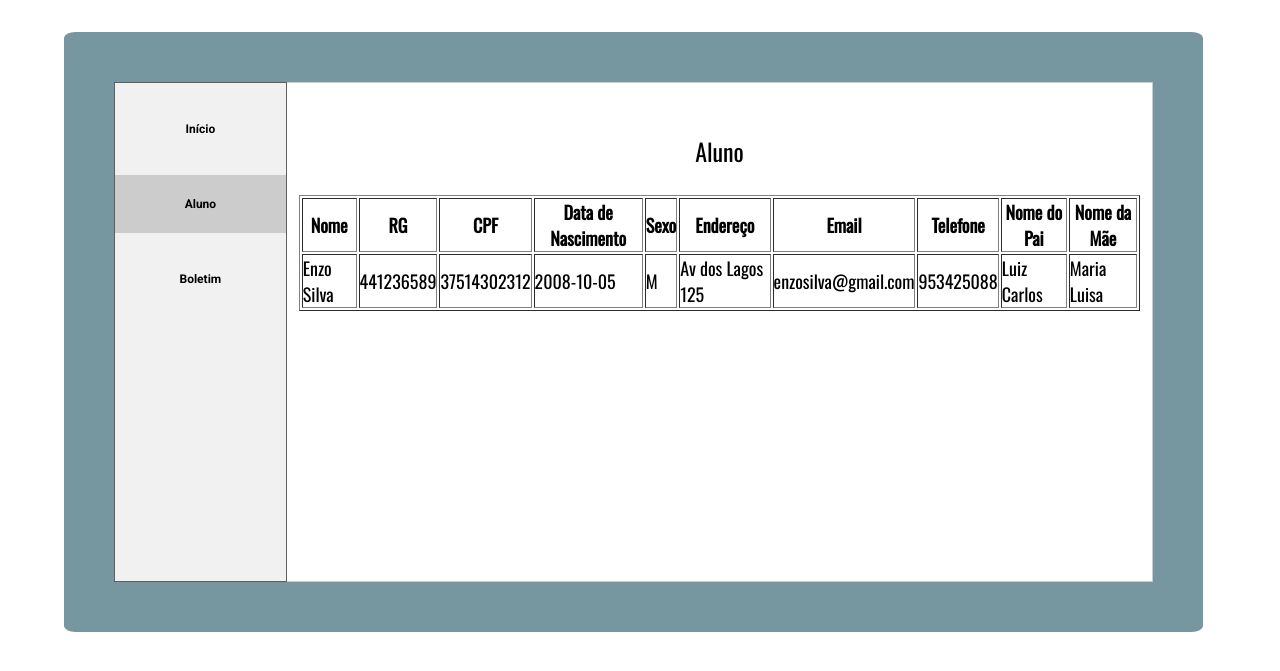
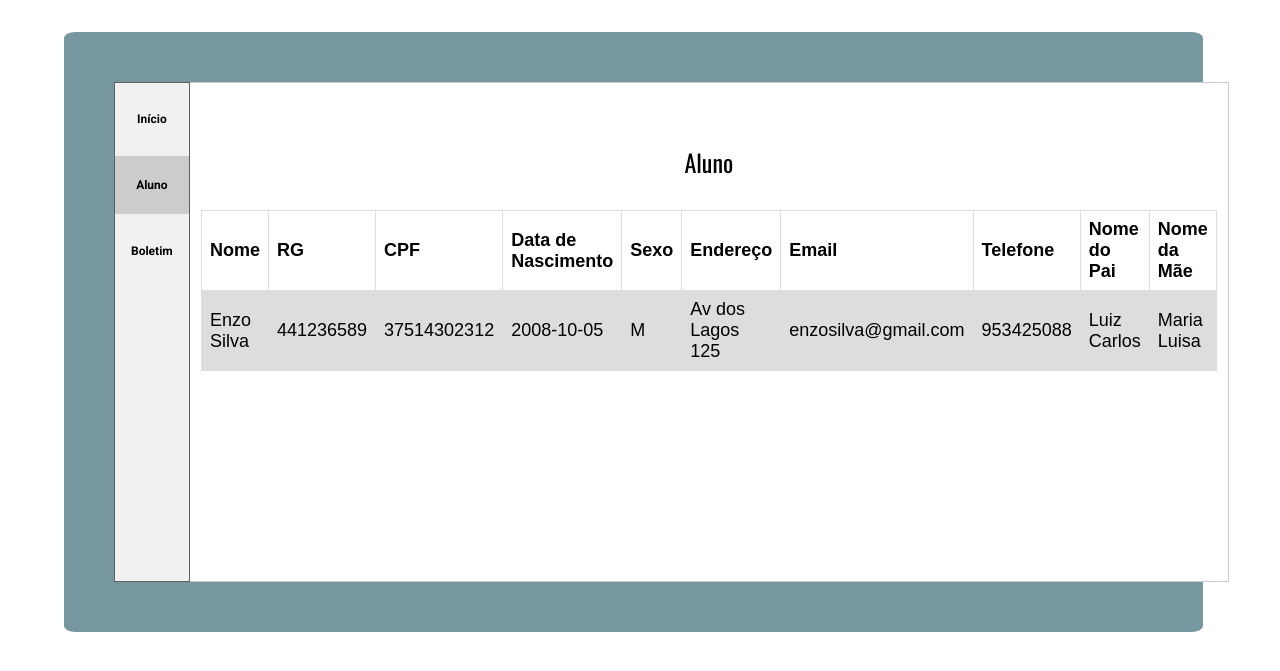
Before and after one commit to Samuelvmt/tccEtecia, a PHP site: page /aluno.php in a window 1280 px wide, after a click on "Aluno". Shown: the top 671 px of the page. Run offline with PHP 8.4, Linux system fonts and the light colour scheme; a user stored in the database is signed in; data comes from the database, SQL or seed files in the repository.

Commit message:
personalizando páginas de aluno

```diff
--- a/etecia/aluno.php
+++ b/etecia/aluno.php
@@ -168,6 +168,24 @@
             <!-- Tabela relacionada a Matrícula -->
         </div>
     </div>
+
+<style>
+table {
+  font-family: arial, sans-serif;
+  border-collapse: collapse;
+  width: 100%;
+}
+
+td, th {
+  border: 1px solid #dddddd;
+  text-align: left;
+  padding: 8px;
+}
+
+tr:nth-child(even) {
+  background-color: #dddddd;
+}
+</style>
 </main>
 </body>
 </html>
--- a/etecia/css/styles.css
+++ b/etecia/css/styles.css
@@ -5,6 +5,23 @@
   padding: 0;
   box-sizing: border-box;
 }
+
+table {
+  font-family: arial, sans-serif;
+  border-collapse: collapse;
+  width: 100%;
+}
+
+td, th {
+  border: 1px solid #dddddd;
+  text-align: left;
+  padding: 8px;
+}
+
+tr:nth-child(even) {
+  background-color: #dddddd;
+}
+
 
 iframe {
   vertical-align: bottom;
@@ -392,12 +409,10 @@ span.psw {
 .content {
   position: relative;
   z-index: 1; /* Coloca o conteúdo acima do vídeo */
-  color: white; /* Cor do texto */
-  text-align: center; /* Centraliza o texto */
-  padding: 20px; /* Adiciona espaçamento ao redor do conteúdo */
+  color: white;
+  text-align: center;
+  padding: 20px;
 }
-
-
 
 
 
```
Also changed, not shown: etecia/home.html (+5 -5 lines), etecia/javascript/form.js (deleted, +0 -9 lines), etecia/teste.html (added, +11 -0 lines).
